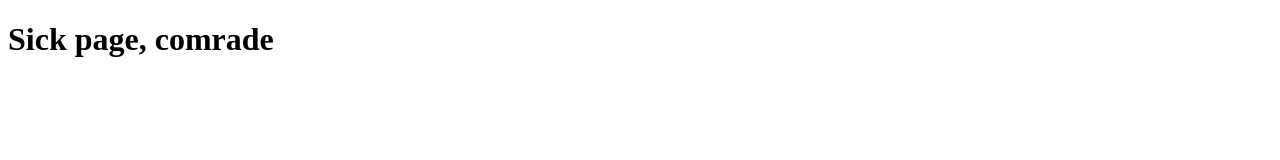
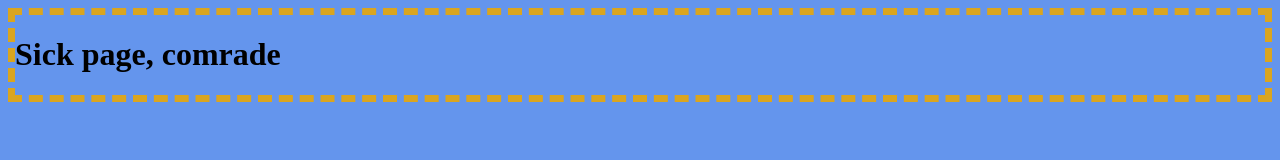
Before and after one commit to dove1312/gitgitgit, a plain HTML site: page index.html in a window 1280 px wide. Drawn offline with Linux system fonts and the light colour scheme.

Commit message:
style header and link css

```diff
--- a/index.html
+++ b/index.html
@@ -5,6 +5,7 @@
     <meta http-equiv="X-UA-Compatible" content="IE=edge">
     <meta name="viewport" content="width=device-width, initial-scale=1.0">
     <title>Git on it!</title>
+    <link rel="stylesheet" href="./styles.css">
 </head>
 <body>
     <!-- Adding a header! -->
--- a/styles.css
+++ b/styles.css
@@ -1,3 +1,7 @@
 body{
     background-color: cornflowerblue;
 }
+
+header{
+    border: 7px dashed goldenrod;
+}
```
